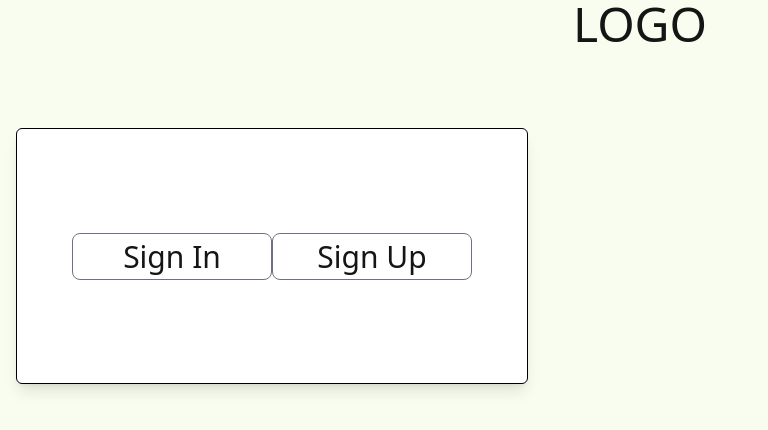
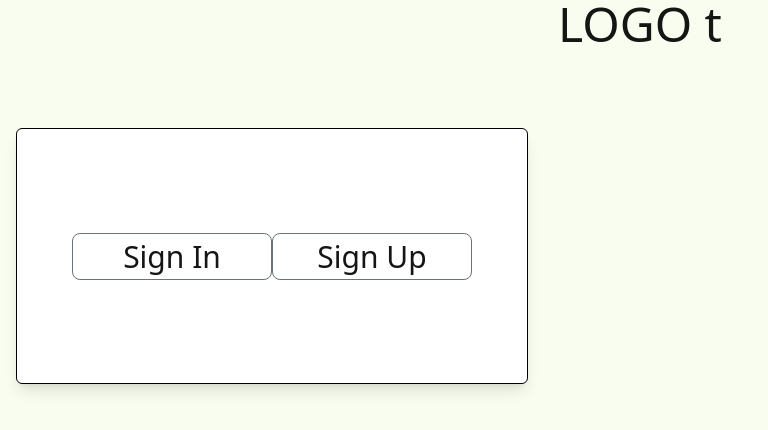
Before and after one commit to staten-island-tech/supabase-kukud-syot, a Vue app in the folder app/: page / in a window 1280 px wide. Shown: the top 430 px of the page, without its empty margins (0-768 px from the left). Built offline with nearby package versions, Linux system fonts and the light colour scheme.

Commit message:
testing cloudflare

```diff
--- a/app/src/App.vue
+++ b/app/src/App.vue
@@ -4,7 +4,7 @@ import { RouterView } from 'vue-router'
 
 <template>
   <div>
-    <div class=""><h1 class="text-center text-5xl">LOGO</h1></div>
+    <div class=""><h1 class="text-center text-5xl">LOGO t</h1></div>
     <div class="min-h-screen flex flex-col pt-16">
       <div class="flex-1 p-4">
         <RouterView />
```
